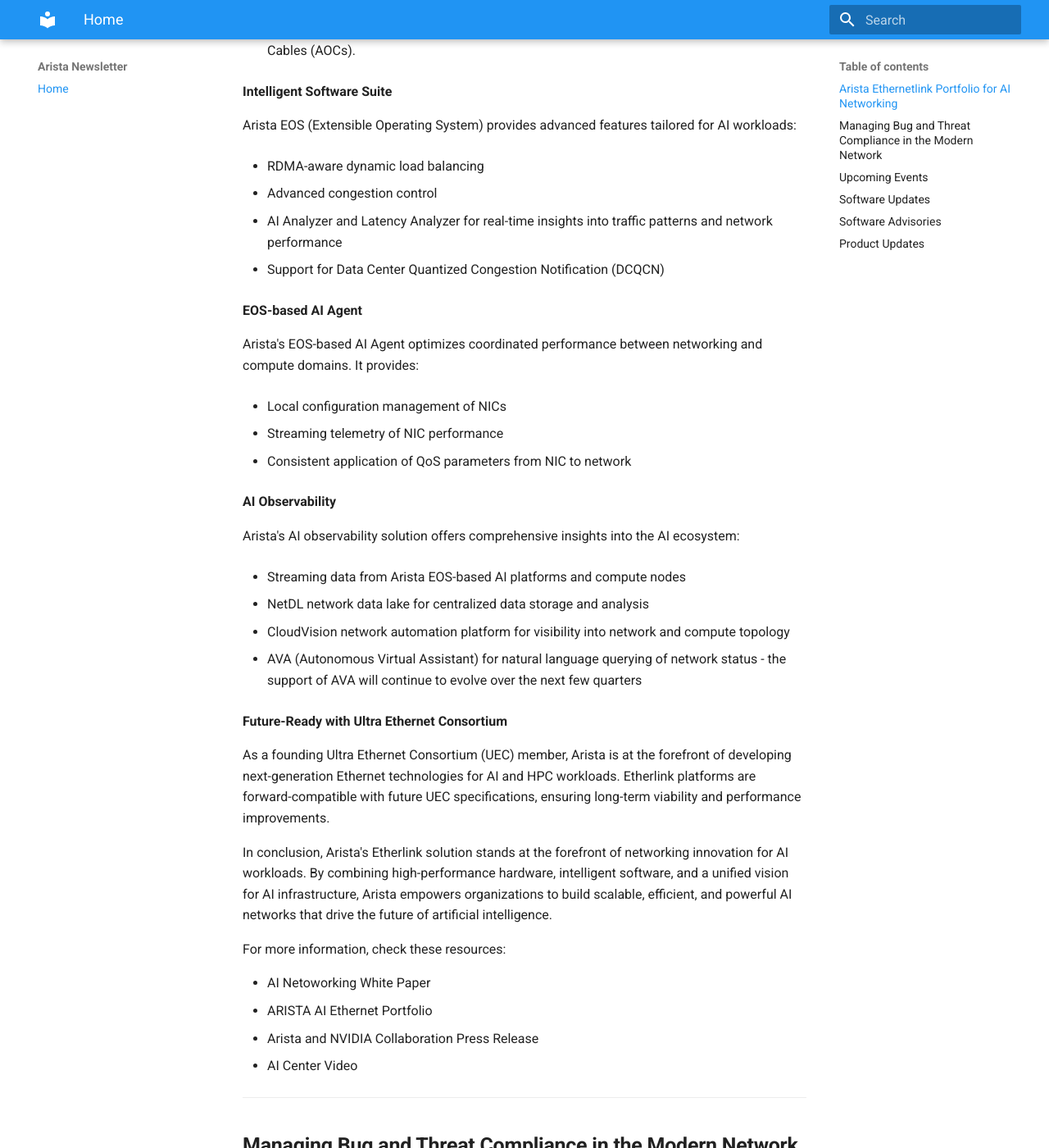
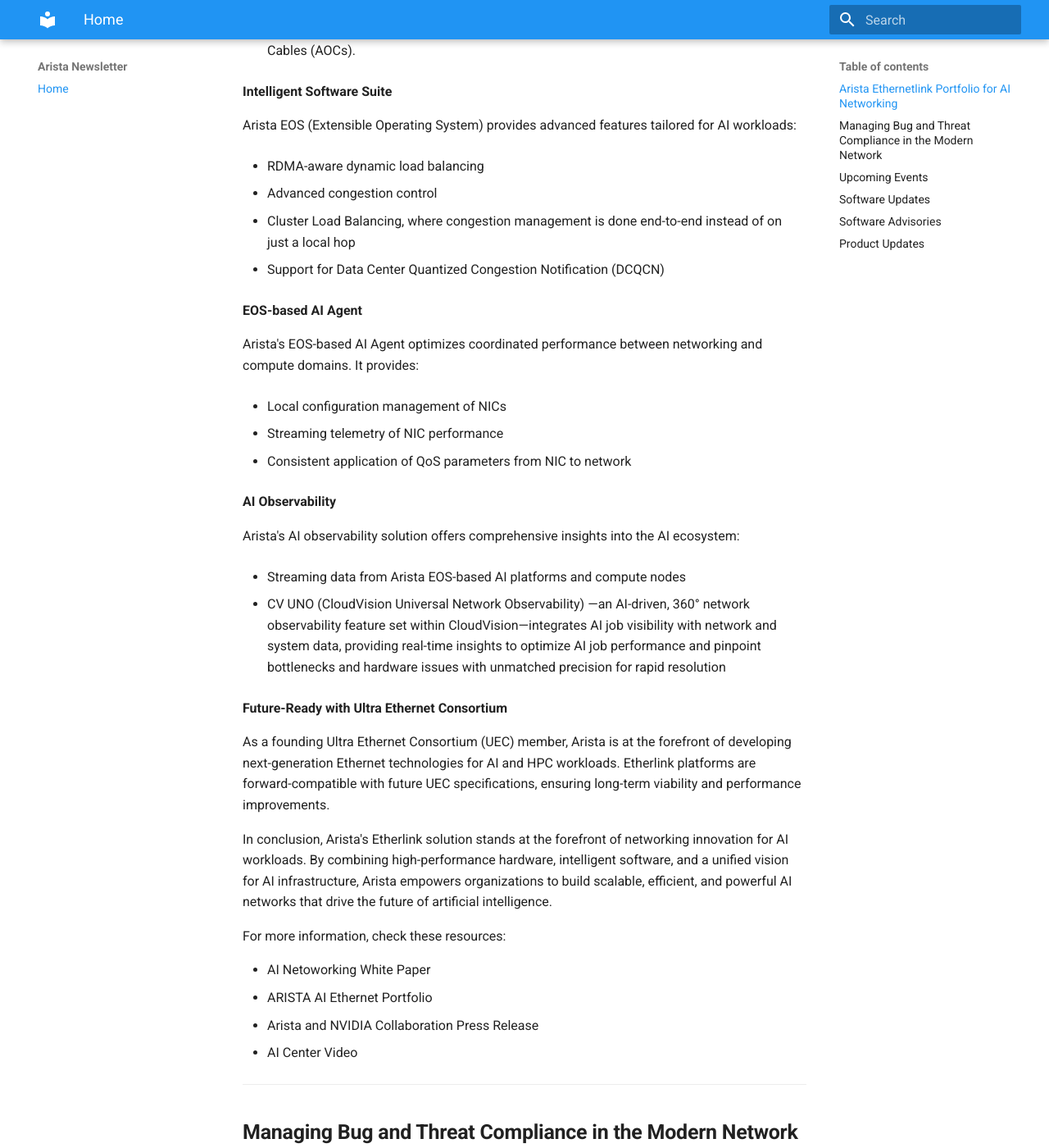
Before and after one commit to AristaSouthwest/Newsletter, an MkDocs documentation site: the page built from docs/index.md, in a window 1280 px wide and 1400 px high, scrolled down 1815 px. Shown: the whole window at 82% size. Built offline with MkDocs 1.6.1 and Material for MkDocs 9.7.7, drawn with Linux system fonts in a browser that asks for light colours.

Commit message:
Edit Article

```diff
--- a/docs/index.md
+++ b/docs/index.md
@@ -61,7 +61,7 @@
 
 * Advanced congestion control
 
-* AI Analyzer and Latency Analyzer for real-time insights into traffic patterns and network performance
+* Cluster Load Balancing, where congestion management is done end-to-end instead of on just a local hop
 
 * Support for Data Center Quantized Congestion Notification (DCQCN)
 
@@ -82,11 +82,7 @@
 
 *  Streaming data from Arista EOS-based AI platforms and compute nodes
 
-*  NetDL network data lake for centralized data storage and analysis
-
-*  CloudVision network automation platform for visibility into network and compute topology
-
-*  AVA (Autonomous Virtual Assistant) for natural language querying of network status - the support of AVA will continue to evolve over the next few quarters
+*  CV UNO (CloudVision Universal Network Observability) —an AI-driven, 360° network observability feature set within CloudVision—integrates AI job visibility with network and system data, providing real-time insights to optimize AI job performance and pinpoint bottlenecks and hardware issues with unmatched precision for rapid resolution
 
 **Future-Ready with Ultra Ethernet Consortium**
 
```
Also changed, not shown: site/index.html, site/search/search_index.json, 1 other file.
